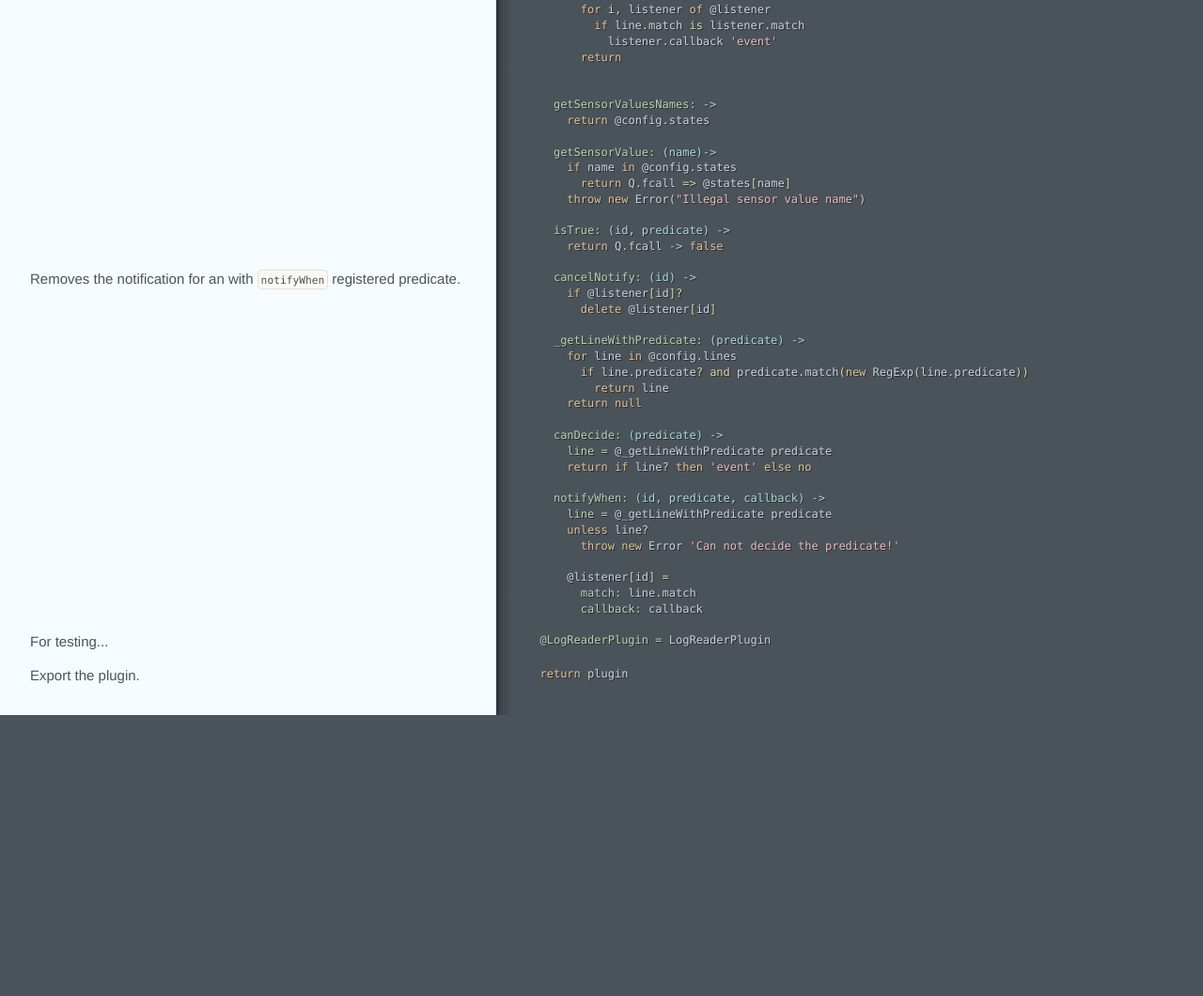
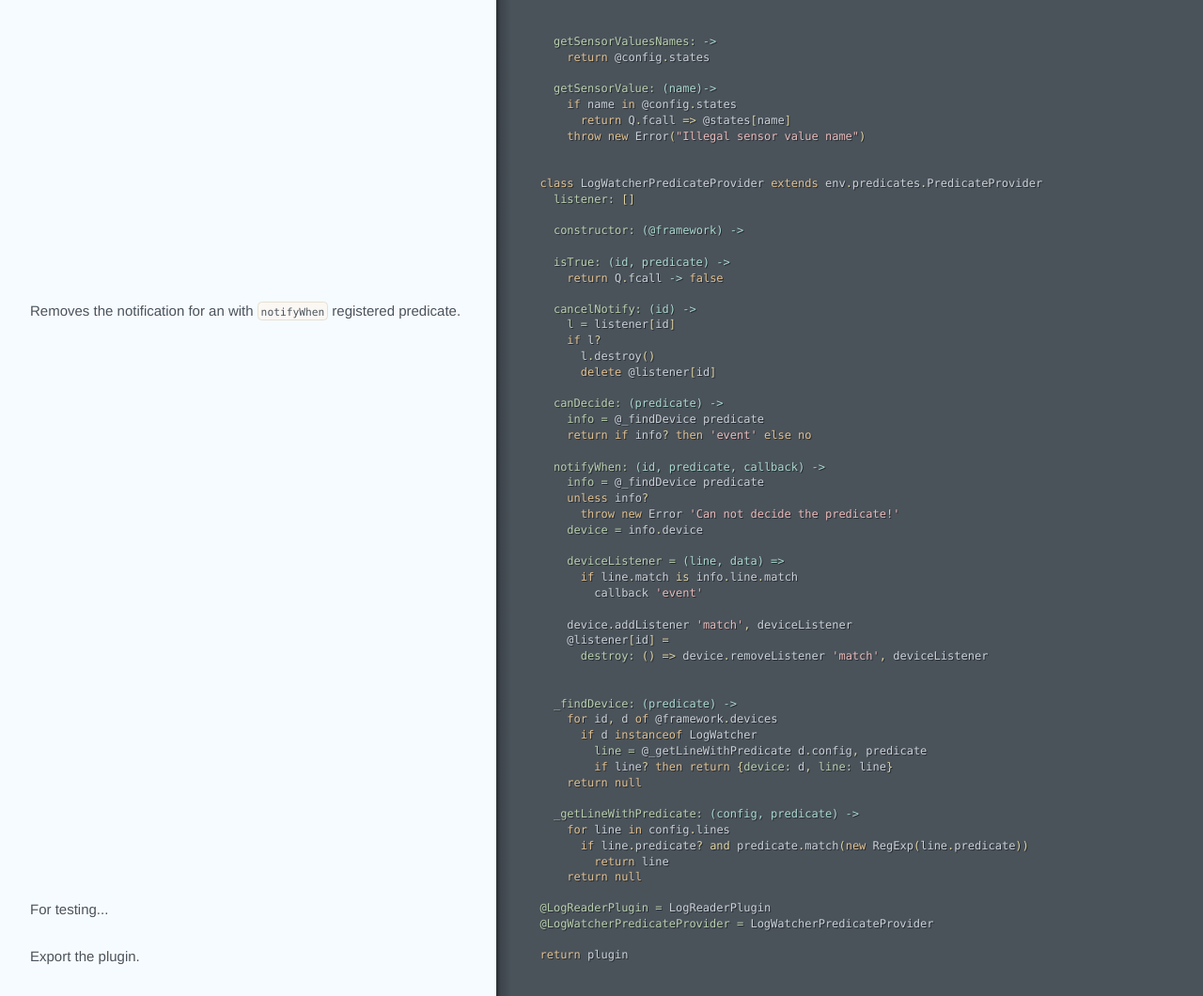
Before and after one commit to pimatic/pimatic-log-reader, a website: page doc/log-reader.html in a window 1280 px wide. Shown: the part 1179-2239 px from the top of the page at 94% size. Before the commit the page ends 1940 px from the top, so only its background shows below. Drawn offline with Linux system fonts and the light colour scheme.

Commit message:
generated doc files

```diff
--- a/doc/log-reader.html
+++ b/doc/log-reader.html
@@ -12,6 +12,7 @@
   <span class="nv">Tail = </span><span class="nx">require</span><span class="p">(</span><span class="s">&#39;tail&#39;</span><span class="p">).</span><span class="nx">Tail</span></div></div></div><div class="segment"><div class="comments "><div class="wrapper"><h2 id="the-logreaderplugin">The LogReaderPlugin</h2></div></div></div><div class="segment"><div class="code"><div class="wrapper">  <span class="k">class</span> <span class="nx">LogReaderPlugin</span> <span class="k">extends</span> <span class="nx">env</span><span class="p">.</span><span class="nx">plugins</span><span class="p">.</span><span class="nx">Plugin</span>
 
     <span class="nv">init: </span><span class="nf">(app, @framework, @config) -&gt;</span>
+      <span class="nx">@framework</span><span class="p">.</span><span class="nx">ruleManager</span><span class="p">.</span><span class="nx">addPredicateProvider</span> <span class="k">new</span> <span class="nx">LogWatcherPredicateProvider</span><span class="p">(</span><span class="nx">@framework</span><span class="p">)</span>
 
     <span class="nv">createDevice: </span><span class="nf">(config) -&gt;</span>
       <span class="k">switch</span> <span class="nx">config</span><span class="p">.</span><span class="nx">class</span>
@@ -25,7 +26,6 @@
           <span class="k">return</span> <span class="kc">false</span>
 
   <span class="nv">plugin = </span><span class="k">new</span> <span class="nx">LogReaderPlugin</span></div></div></div><div class="segment"><div class="comments "><div class="wrapper"><h2 id="logwatcher-sensor">LogWatcher Sensor</h2></div></div></div><div class="segment"><div class="code"><div class="wrapper">  <span class="k">class</span> <span class="nx">LogWatcher</span> <span class="k">extends</span> <span class="nx">env</span><span class="p">.</span><span class="nx">devices</span><span class="p">.</span><span class="nx">Sensor</span>
-    <span class="nv">listener: </span><span class="p">[]</span>
 
     <span class="nv">constructor: </span><span class="nf">(@config) -&gt;</span>
       <span class="vi">@id = </span><span class="nx">config</span><span class="p">.</span><span class="nx">id</span>
@@ -36,10 +36,6 @@
         <span class="k">return</span></div></div></div><div class="segment"><div class="comments "><div class="wrapper"><p>When a match event occures</p></div></div><div class="code"><div class="wrapper">      <span class="nx">@</span><span class="kc">on</span> <span class="s">&#39;match&#39;</span><span class="p">,</span> <span class="nf">(line, data) =&gt;</span></div></div></div><div class="segment"><div class="comments "><div class="wrapper"><p>then check for each state in the config</p></div></div><div class="code"><div class="wrapper">        <span class="k">for</span> <span class="nx">state</span> <span class="k">in</span> <span class="nx">@config</span><span class="p">.</span><span class="nx">states</span></div></div></div><div class="segment"><div class="comments "><div class="wrapper"><p>if the state is registed for the log line.</p></div></div><div class="code"><div class="wrapper">          <span class="k">if</span> <span class="nx">state</span> <span class="k">of</span> <span class="nx">line</span></div></div></div><div class="segment"><div class="comments "><div class="wrapper"><p>When a value for the state is define, then set the value
 and emit the event.</p></div></div><div class="code"><div class="wrapper">            <span class="nx">@states</span><span class="p">[</span><span class="nx">state</span><span class="p">]</span> <span class="o">=</span> <span class="nx">line</span><span class="p">[</span><span class="nx">state</span><span class="p">]</span>
             <span class="nx">@emit</span> <span class="nx">state</span><span class="p">,</span> <span class="nx">line</span><span class="p">[</span><span class="nx">state</span><span class="p">]</span>
-
-        <span class="k">for</span> <span class="nx">i</span><span class="p">,</span> <span class="nx">listener</span> <span class="k">of</span> <span class="nx">@listener</span>
-          <span class="k">if</span> <span class="nx">line</span><span class="p">.</span><span class="nx">match</span> <span class="o">is</span> <span class="nx">listener</span><span class="p">.</span><span class="nx">match</span>
-            <span class="nx">listener</span><span class="p">.</span><span class="nx">callback</span> <span class="s">&#39;event&#39;</span>
         <span class="k">return</span>
 
 
@@ -51,26 +47,48 @@ and emit the event.</p></div></div><div class="code"><div class="wrapper">
         <span class="k">return</span> <span class="nx">Q</span><span class="p">.</span><span class="nx">fcall</span> <span class="o">=&gt;</span> <span class="nx">@states</span><span class="p">[</span><span class="nx">name</span><span class="p">]</span>
       <span class="k">throw</span> <span class="k">new</span> <span class="nb">Error</span><span class="p">(</span><span class="s">&quot;Illegal sensor value name&quot;</span><span class="p">)</span>
 
+
+  <span class="k">class</span> <span class="nx">LogWatcherPredicateProvider</span> <span class="k">extends</span> <span class="nx">env</span><span class="p">.</span><span class="nx">predicates</span><span class="p">.</span><span class="nx">PredicateProvider</span>
+    <span class="nv">listener: </span><span class="p">[]</span>
+
+    <span class="nv">constructor: </span><span class="nf">(@framework) -&gt;</span>
+
     <span class="nv">isTrue: </span><span class="nf">(id, predicate) -&gt;</span>
       <span class="k">return</span> <span class="nx">Q</span><span class="p">.</span><span class="nx">fcall</span> <span class="nf">-&gt;</span> <span class="kc">false</span></div></div></div><div class="segment"><div class="comments "><div class="wrapper"><p>Removes the notification for an with <code>notifyWhen</code> registered predicate. </p></div></div><div class="code"><div class="wrapper">    <span class="nv">cancelNotify: </span><span class="nf">(id) -&gt;</span>
-      <span class="k">if</span> <span class="nx">@listener</span><span class="p">[</span><span class="nx">id</span><span class="p">]</span><span class="o">?</span>
+      <span class="nv">l = </span><span class="nx">listener</span><span class="p">[</span><span class="nx">id</span><span class="p">]</span>
+      <span class="k">if</span> <span class="nx">l</span><span class="o">?</span>
+        <span class="nx">l</span><span class="p">.</span><span class="nx">destroy</span><span class="p">()</span>
         <span class="k">delete</span> <span class="nx">@listener</span><span class="p">[</span><span class="nx">id</span><span class="p">]</span>
 
-    <span class="nv">_getLineWithPredicate: </span><span class="nf">(predicate) -&gt;</span>
-      <span class="k">for</span> <span class="nx">line</span> <span class="k">in</span> <span class="nx">@config</span><span class="p">.</span><span class="nx">lines</span>
+    <span class="nv">canDecide: </span><span class="nf">(predicate) -&gt;</span>
+      <span class="nv">info = </span><span class="nx">@_findDevice</span> <span class="nx">predicate</span>
+      <span class="k">return</span> <span class="k">if</span> <span class="nx">info</span><span class="o">?</span> <span class="k">then</span> <span class="s">&#39;event&#39;</span> <span class="k">else</span> <span class="kc">no</span>
+
+    <span class="nv">notifyWhen: </span><span class="nf">(id, predicate, callback) -&gt;</span>
+      <span class="nv">info = </span><span class="nx">@_findDevice</span> <span class="nx">predicate</span>
+      <span class="k">unless</span> <span class="nx">info</span><span class="o">?</span>
+        <span class="k">throw</span> <span class="k">new</span> <span class="nb">Error</span> <span class="s">&#39;Can not decide the predicate!&#39;</span>
+      <span class="nv">device = </span><span class="nx">info</span><span class="p">.</span><span class="nx">device</span>
+
+      <span class="nv">deviceListener = </span><span class="nf">(line, data) =&gt;</span>
+        <span class="k">if</span> <span class="nx">line</span><span class="p">.</span><span class="nx">match</span> <span class="o">is</span> <span class="nx">info</span><span class="p">.</span><span class="nx">line</span><span class="p">.</span><span class="nx">match</span>
+          <span class="nx">callback</span> <span class="s">&#39;event&#39;</span>
+
+      <span class="nx">device</span><span class="p">.</span><span class="nx">addListener</span> <span class="s">&#39;match&#39;</span><span class="p">,</span> <span class="nx">deviceListener</span>
+      <span class="nx">@listener</span><span class="p">[</span><span class="nx">id</span><span class="p">]</span> <span class="o">=</span>
+        <span class="nv">destroy: </span><span class="p">()</span> <span class="o">=&gt;</span> <span class="nx">device</span><span class="p">.</span><span class="nx">removeListener</span> <span class="s">&#39;match&#39;</span><span class="p">,</span> <span class="nx">deviceListener</span>
+
+
+    <span class="nv">_findDevice: </span><span class="nf">(predicate) -&gt;</span>
+      <span class="k">for</span> <span class="nx">id</span><span class="p">,</span> <span class="nx">d</span> <span class="k">of</span> <span class="nx">@framework</span><span class="p">.</span><span class="nx">devices</span>
+        <span class="k">if</span> <span class="nx">d</span> <span class="k">instanceof</span> <span class="nx">LogWatcher</span>
+          <span class="nv">line = </span><span class="nx">@_getLineWithPredicate</span> <span class="nx">d</span><span class="p">.</span><span class="nx">config</span><span class="p">,</span> <span class="nx">predicate</span>
+          <span class="k">if</span> <span class="nx">line</span><span class="o">?</span> <span class="k">then</span> <span class="k">return</span> <span class="p">{</span><span class="nv">device: </span><span class="nx">d</span><span class="p">,</span> <span class="nv">line: </span><span class="nx">line</span><span class="p">}</span>
+      <span class="k">return</span> <span class="kc">null</span>
+
+    <span class="nv">_getLineWithPredicate: </span><span class="nf">(config, predicate) -&gt;</span>
+      <span class="k">for</span> <span class="nx">line</span> <span class="k">in</span> <span class="nx">config</span><span class="p">.</span><span class="nx">lines</span>
         <span class="k">if</span> <span class="nx">line</span><span class="p">.</span><span class="nx">predicate</span><span class="o">?</span> <span class="o">and</span> <span class="nx">predicate</span><span class="p">.</span><span class="nx">match</span><span class="p">(</span><span class="k">new</span> <span class="nb">RegExp</span><span class="p">(</span><span class="nx">line</span><span class="p">.</span><span class="nx">predicate</span><span class="p">))</span>
           <span class="k">return</span> <span class="nx">line</span>
-      <span class="k">return</span> <span class="kc">null</span>
-
-    <span class="nv">canDecide: </span><span class="nf">(predicate) -&gt;</span>
-      <span class="nv">line = </span><span class="nx">@_getLineWithPredicate</span> <span class="nx">predicate</span>
-      <span class="k">return</span> <span class="k">if</span> <span class="nx">line</span><span class="o">?</span> <span class="k">then</span> <span class="s">&#39;event&#39;</span> <span class="k">else</span> <span class="kc">no</span>
-
-    <span class="nv">notifyWhen: </span><span class="nf">(id, predicate, callback) -&gt;</span>
-      <span class="nv">line = </span><span class="nx">@_getLineWithPredicate</span> <span class="nx">predicate</span>
-      <span class="k">unless</span> <span class="nx">line</span><span class="o">?</span>
-        <span class="k">throw</span> <span class="k">new</span> <span class="nb">Error</span> <span class="s">&#39;Can not decide the predicate!&#39;</span>
-
-      <span class="nx">@listener</span><span class="p">[</span><span class="nx">id</span><span class="p">]</span> <span class="o">=</span>
-        <span class="nv">match: </span><span class="nx">line</span><span class="p">.</span><span class="nx">match</span>
-        <span class="nv">callback: </span><span class="nx">callback</span></div></div></div><div class="segment"><div class="comments "><div class="wrapper"><p>For testing...</p></div></div><div class="code"><div class="wrapper">  <span class="vi">@LogReaderPlugin = </span><span class="nx">LogReaderPlugin</span></div></div></div><div class="segment"><div class="comments "><div class="wrapper"><p>Export the plugin.</p></div></div><div class="code"><div class="wrapper">  <span class="k">return</span> <span class="nx">plugin</span></div></div></div></div></body></html>
+      <span class="k">return</span> <span class="kc">null</span></div></div></div><div class="segment"><div class="comments "><div class="wrapper"><p>For testing...</p></div></div><div class="code"><div class="wrapper">  <span class="vi">@LogReaderPlugin = </span><span class="nx">LogReaderPlugin</span>
+  <span class="vi">@LogWatcherPredicateProvider = </span><span class="nx">LogWatcherPredicateProvider</span></div></div></div><div class="segment"><div class="comments "><div class="wrapper"><p>Export the plugin.</p></div></div><div class="code"><div class="wrapper">  <span class="k">return</span> <span class="nx">plugin</span></div></div></div></div></body></html>
```
